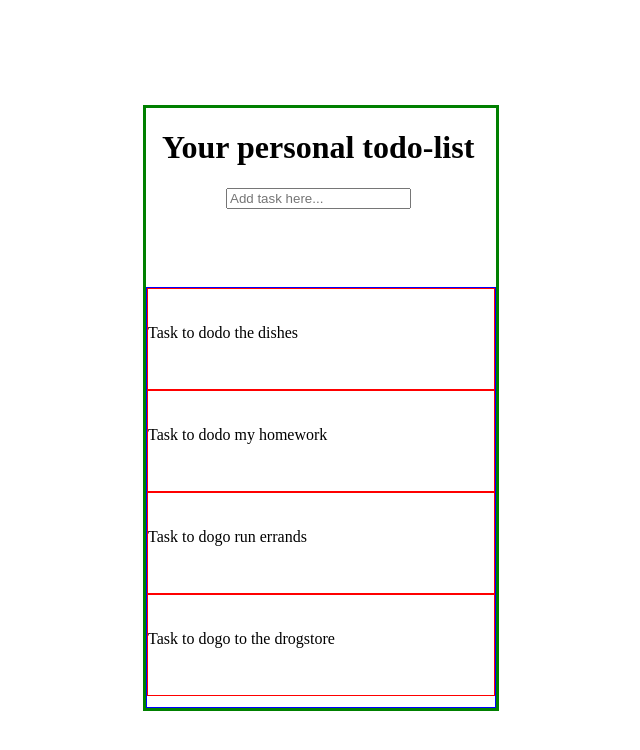
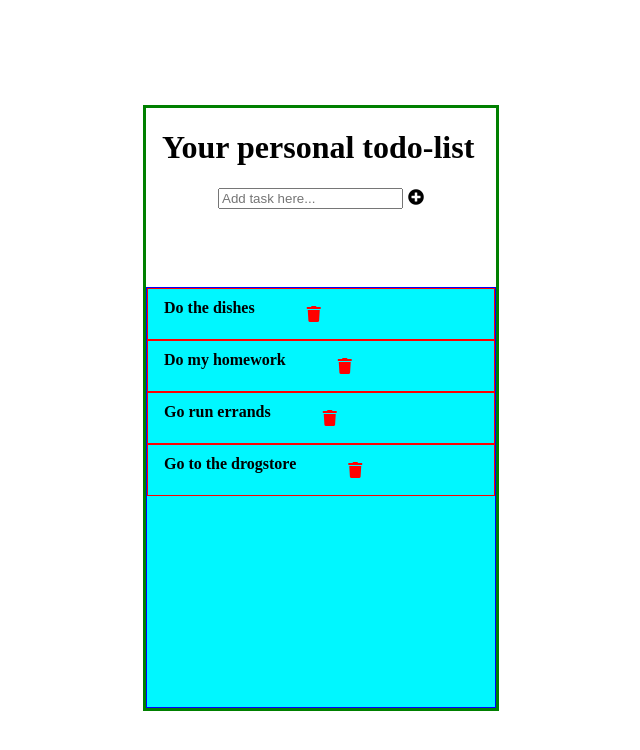
Before and after one commit to Dak2dak/gomycode-todolist-project, a React (Create React App) app: page / in a window 1280 px wide. Shown: the top 750 px of the page, without its empty margins (319-959 px from the left). Built offline with nearby package versions, Linux system fonts and the light colour scheme.

Commit message:
second commit

```diff
--- a/public/index.html
+++ b/public/index.html
@@ -10,6 +10,7 @@
       content="Web site created using create-react-app"
     />
     <link rel="apple-touch-icon" href="%PUBLIC_URL%/logo192.png" />
+    <link rel="stylesheet" href="https://cdnjs.cloudflare.com/ajax/libs/font-awesome/5.13.0/css/all.min.css">
     <!--
       manifest.json provides metadata used when your web app is installed on a
       user's mobile device or desktop. See https://developers.google.com/web/fundamentals/web-app-manifest/
--- a/src/Style.css
+++ b/src/Style.css
@@ -15,7 +15,6 @@
 
 .add--task {
     height: 30%;
-
 }
 
 .add--task h1 {
@@ -36,12 +35,15 @@
 .todo--list {
     border: 1px solid blue;
     height: 70%;
+    font-weight: bold;
+    background-color: rgb(0, 247, 255);
 }
 
 .todo {
     border: 1px solid red;
-    height: 100px;
+    height: 50px;
     display: flex;
+    padding-left: 1rem;
 }
 
 .task--title {
@@ -52,8 +54,12 @@
 .task--deleting {
     color: red;
     width: 20%;
+    display: flex;
+    justify-content: flex-end;
+    align-items: center;
 }
 
 .task--deleting i {
     cursor: pointer;
+    margin: auto 0;
 }
--- a/src/components/ToDo.jsx
+++ b/src/components/ToDo.jsx
@@ -5,7 +5,6 @@ function ToDo(props) {
     return (
         <div className="todo">
             <div className="task--title">
-                Task to do
                 {props.name}
             </div>
             <div className="task--checking">
--- a/src/components/ToDoList.jsx
+++ b/src/components/ToDoList.jsx
@@ -6,10 +6,10 @@ class ToDoList extends React.Component {
 
     state = {
         tasks: [
-            {id: 1, taskName: "do the dishes", done: true},
-            {id: 2, taskName: "do my homework", done: true},
-            {id: 3, taskName: "go run errands", done: true},
-            {id: 4, taskName: "go to the drogstore", done: true}
+            {id: 1, taskName: "Do the dishes", done: false},
+            {id: 2, taskName: "Do my homework", done: false},
+            {id: 3, taskName: "Go run errands", done: false},
+            {id: 4, taskName: "Go to the drogstore", done: false}
         ]
     }
 
```
